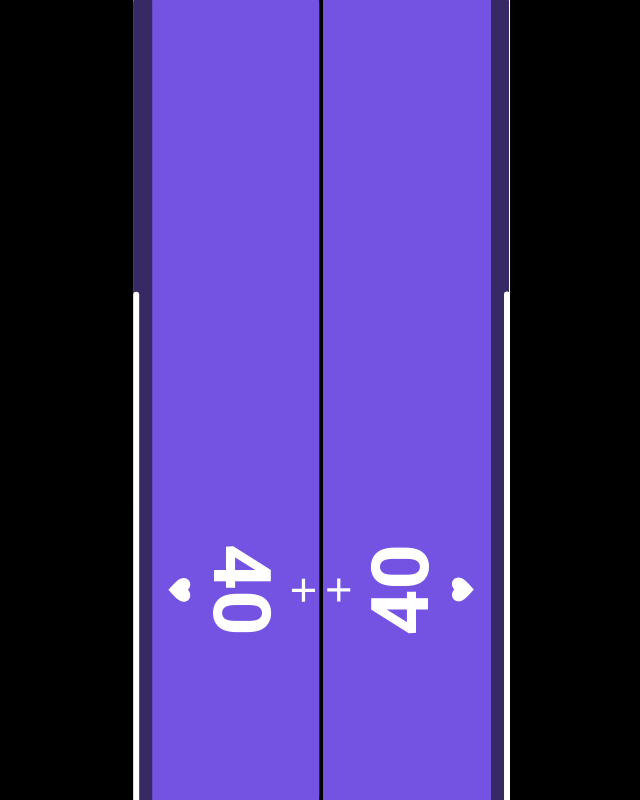
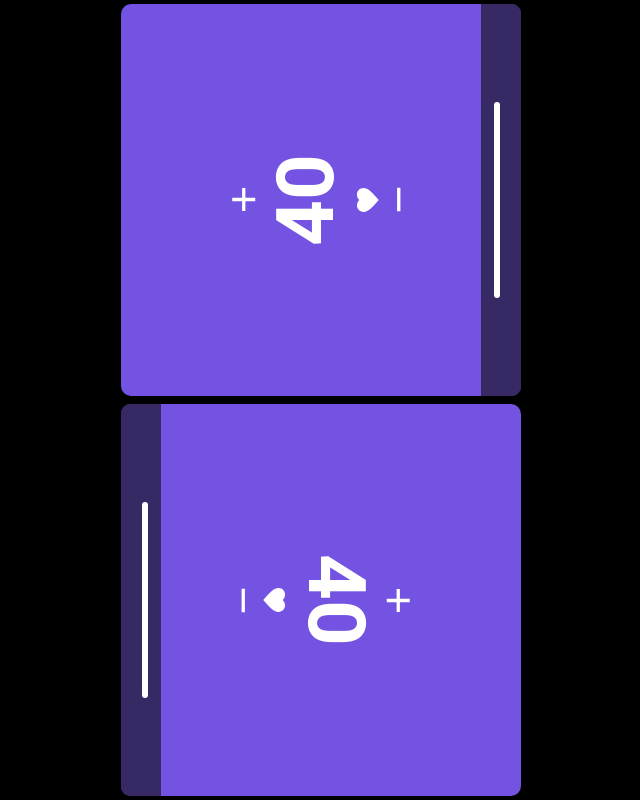
Before and after one commit to BrennoProjects/magic-counter, a React (Vite) app: page /Game in a window 1280 px wide. Shown: the top 800 px of the page, without its empty margins (319-959 px from the left). Built offline with nearby package versions, Linux system fonts and the light colour scheme.

Commit message:
refactor style

```diff
--- a/src/components/PlayerCounter/index.tsx
+++ b/src/components/PlayerCounter/index.tsx
@@ -9,12 +9,13 @@ import Button from "../button"
 
 
 interface PlayerCounterProps {
-  rotate?: string,
+  rotate?: string |"rotate(90deg)" | "rotate(-90deg)" | "rotate(180deg)" ,
+  isLateral?: boolean,
 }
 
 const PlayerCounter: FC<PlayerCounterProps> = (props) => {
   const [openDrawer, setOpenDrawer] = useState<boolean>(false)
-  const { rotate = 'unset' } = props
+  const { rotate = 'unset', isLateral = false } = props
 
   const handleDrawer = (value: boolean) => {
     if (value === false) {
@@ -25,7 +26,7 @@ const PlayerCounter: FC<PlayerCounterProps> = (props) => {
   }
 
   return (
-    <S.WrapperPlayer rotate={rotate} >
+    <S.WrapperPlayer rotate={rotate} isLateral={isLateral}>
       <S.Wrapper>
         <Button onClick={()=>console.log('teste')} height="45%" width="100%" border={false} background="transparent">
           <></>
@@ -33,7 +34,6 @@ const PlayerCounter: FC<PlayerCounterProps> = (props) => {
         <Button onClick={()=>console.log('teste')} height="45%" width="100%" border={false} background="transparent">
           <></>
         </Button>
-        <S.minorButton />
       </S.Wrapper>
       <S.WrapperText>
         <PlusIcon width={40} height={40} />
--- a/src/components/PlayerCounter/style.ts
+++ b/src/components/PlayerCounter/style.ts
@@ -5,6 +5,7 @@ interface TextHud {
 }
 interface WrapperPlayer {
   rotate: string;
+  isLateral: boolean;
 }
 interface Drawer {
   handleDrawer: boolean;
@@ -39,8 +40,8 @@ color: transparent;
 bottom: 0;
 `
 export const WrapperPlayer = styled.div<WrapperPlayer>`
-  width: 95%;
-  height: 49%;
+  width: ${({isLateral})=> isLateral ? '49vh': '95%'};
+  height: ${({isLateral})=> isLateral ? '100vw': '49%'};
   display: flex;
 
   flex-direction: column;
--- a/src/screens/Game/index.tsx
+++ b/src/screens/Game/index.tsx
@@ -10,45 +10,25 @@ interface GameProps {
 }
 
 const Game: FC<GameProps> = () => {
-  const [players, setPlayers] = useState<number>(4)
-  const tableForOne = useCallback(() => (
+  const [players, setPlayers] = useState<number>(2)
+
+  const tableForTwo = useCallback(() => {
     <>
-      <PlayerCounter></PlayerCounter>
+      <PlayerCounter rotate="rotate(180deg)" />
+      <PlayerCounter />
     </>
+  }, [])
+  const tableForTwoLateral = useCallback(() => {
+    <>
+      <PlayerCounter rotate="rotate(-90deg)" />
+      <PlayerCounter rotate="rotate(90deg)" />
+    </>
+  }, [])
 
-  ), [])
-  const tableForTwo = useCallback(() => (
-    <>
-      <PlayerCounter rotate="rotate(180deg)"></PlayerCounter>
-      <PlayerCounter></PlayerCounter>
-    </>
-
-  ), [])
-  const tableForThree = useCallback(() => (
-    <>
-      <PlayerCounter rotate="rotate(180deg)"></PlayerCounter>
-      <PlayerCounter></PlayerCounter>
-      <PlayerCounter></PlayerCounter>
-    </>
-
-  ), [])
-  const tableForFour = useCallback(() => (
-    <>
-      <S.RotatePlayers>
-        <PlayerCounter rotate="rotate(180deg)"></PlayerCounter>
-        <PlayerCounter></PlayerCounter>
-      </S.RotatePlayers>
-      <S.RotatePlayers>
-        <PlayerCounter rotate="rotate(180deg)"></PlayerCounter>
-        <PlayerCounter></PlayerCounter>
-      </S.RotatePlayers>
-
-    </>
-
-  ), [])
   return (
     <S.Game>
-      {tableForFour()}
+      <PlayerCounter rotate="rotate(-90deg)" isLateral={true}/>
+      <PlayerCounter rotate="rotate(90deg)"  isLateral={true}/>
     </S.Game>
   )
 }
--- a/src/screens/Game/style.ts
+++ b/src/screens/Game/style.ts
@@ -1,36 +1,10 @@
 import styled from "styled-components";
 
-interface RotatePlayers{
-  rotateMiddle?: boolean;
-  transform?: string;
-}
-export const WrapperPlayers = styled.div`
- display: flex;
+export const Game = styled.div`
+  width: 100%;
+  height: 100%;
+  display: flex;
+  justify-content:center;
+  align-items: center;
   flex-direction: column;
-  align-items: center;
-  justify-content: space-around;
-  width: 100%;
-  height: 95%;
-
 `
-
-export const Game = styled.div`
-  width: 98%;
-  height: 95%;
-  position: relative;
-  background-color: transparent;
-  display: flex;
-  flex-direction: column;
-  justify-content: space-around;
-  align-items: center;
-`;
-
-export const RotatePlayers = styled.div<RotatePlayers>`
-  transform: rotate(90deg);
-  height: 95%;
-  width: 100%;
-  display: flex;
-  flex-direction: column;
-  align-items: center;
-  justify-content: space-around;
-`
```
